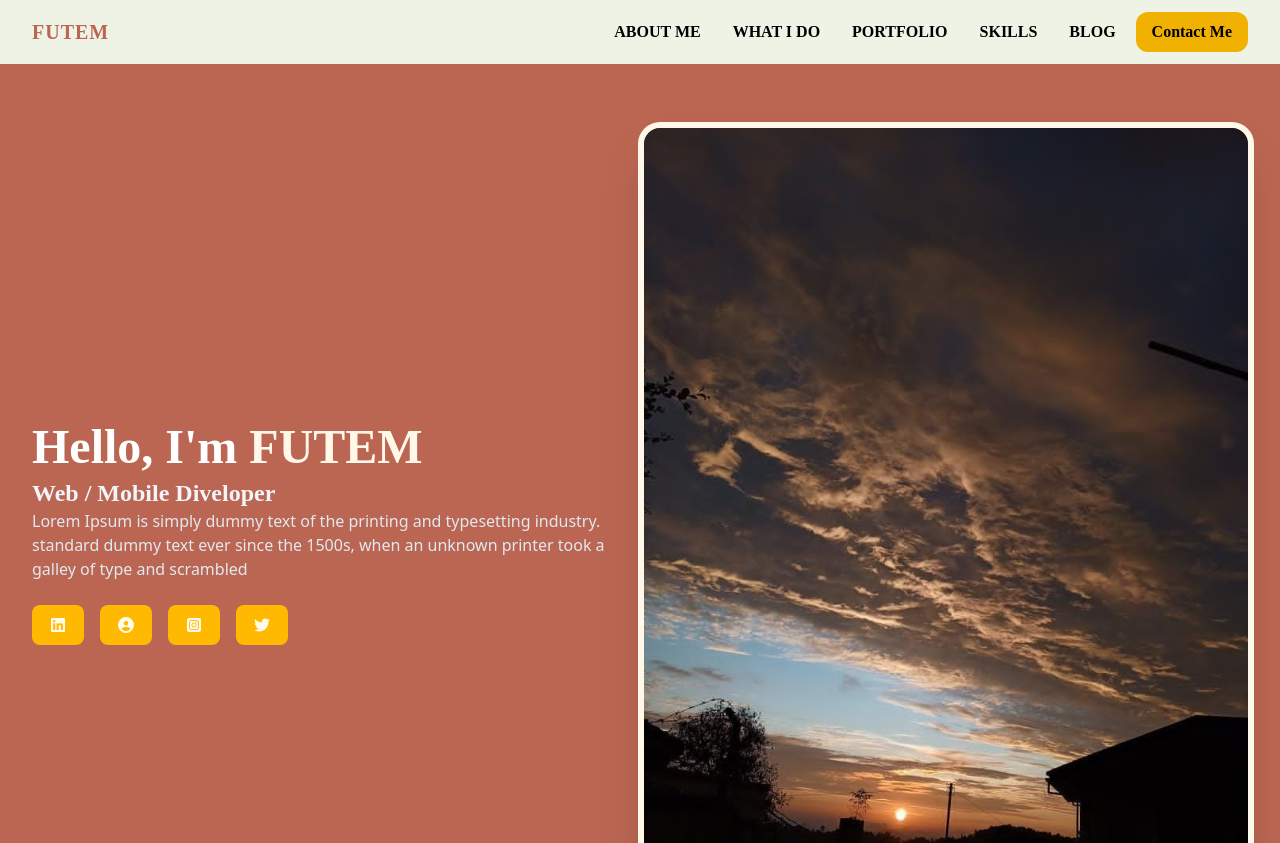
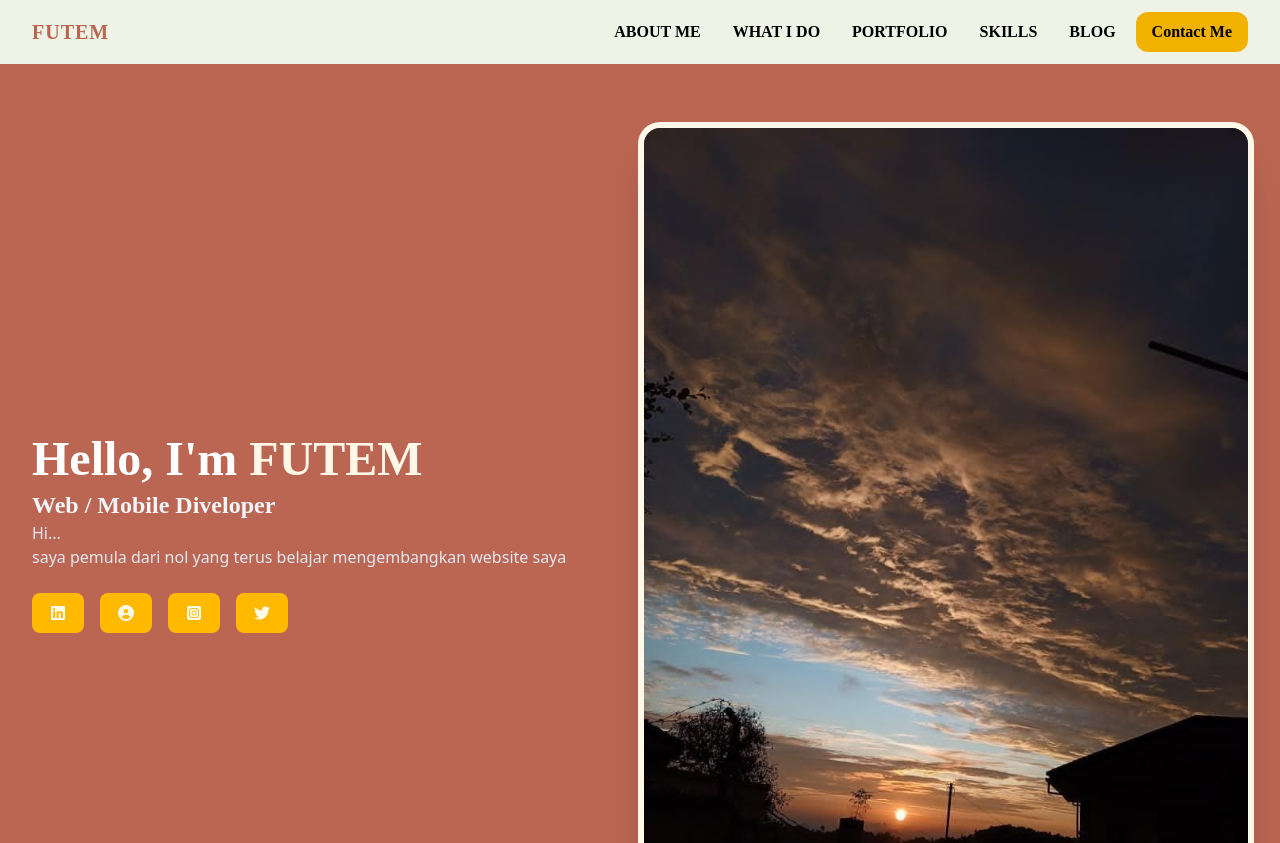
Before and after one commit to fatimahartant01627-web/project-website-portfolio-fatimah-250458302078, a website: page index.html in a window 1280 px wide. Shown: the top 843 px of the page. Drawn offline with nearby package versions, Linux system fonts and the light colour scheme; a web font is replaced by a local one.

Commit message:
portofolio 1

```diff
--- a/index.html
+++ b/index.html
@@ -198,8 +198,7 @@
            <div class="order-1 lg:order-1">
         <h1 class="font-fatim text-5xl font-bold leading-tight text-white">Hello, I'm <span class="color-fatim">FUTEM</span></h1>
         <h2 class="font-fatim text-2xl font-semibold text-slate-100">Web / Mobile Diveloper</h2>
-        <p class=" font-extralight text-slate-200">Lorem Ipsum is simply dummy text of the printing and typesetting industry. standard dummy text ever since the 1500s,
-            when an unknown printer took a galley of type and scrambled
+        <p class=" font-extralight text-slate-200">Hi... <br> saya pemula dari nol yang terus belajar mengembangkan website saya
           </p>
 
             <!-- kotak kcil -->
```
